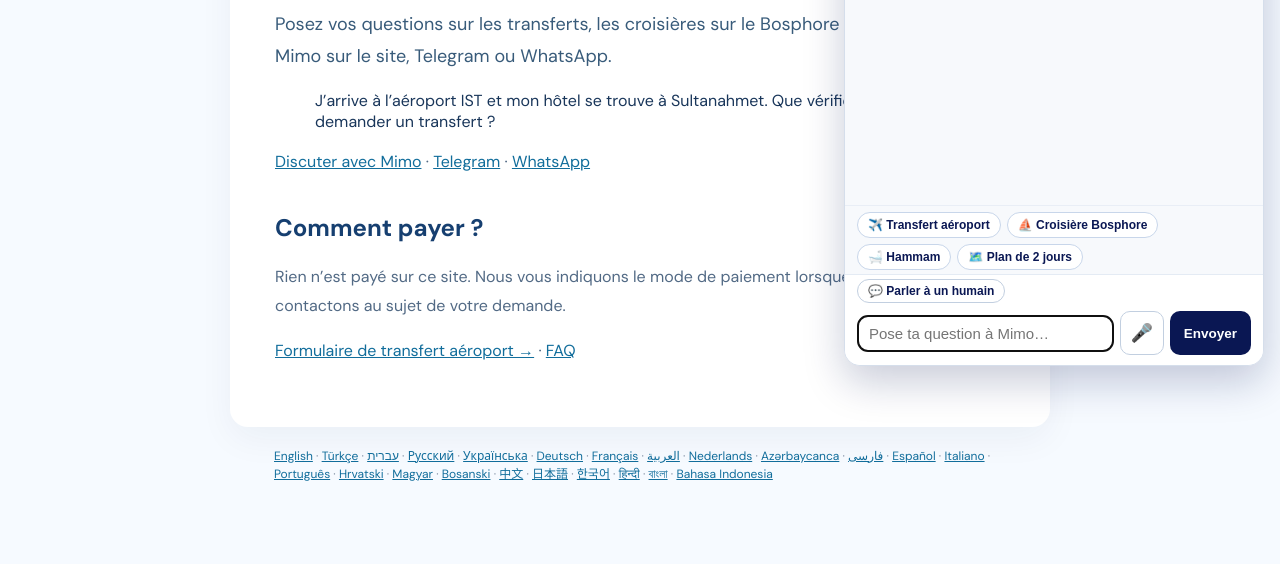
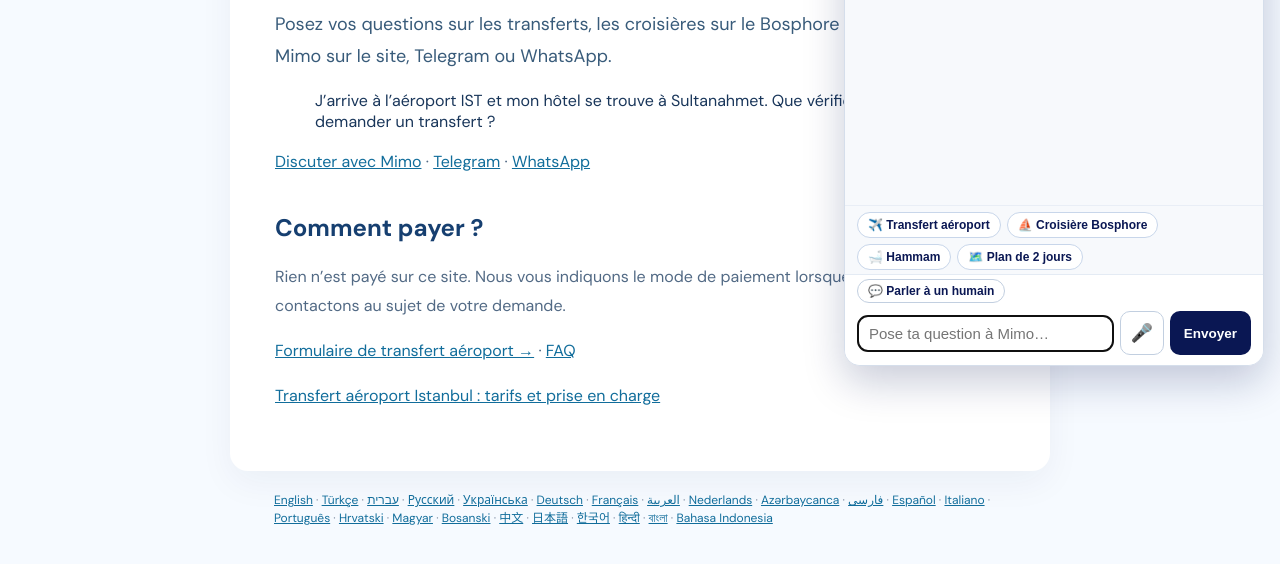
Before and after one commit to erenariel/Bosphorly, a website: page mimo/fr.html in a window 1280 px wide. Shown: the part 356-920 px from the top of the page. Before the commit the page ends 878 px from the top, so only its background shows below. Drawn offline with Linux system fonts and the light colour scheme.

Commit message:
feat(seo): discoverable multilingual content (mimo/fr.html)

```diff
--- a/mimo/fr.html
+++ b/mimo/fr.html
@@ -46,6 +46,6 @@
 <p><a id="web-chat" href="../?lang=fr#heroMimoAsk">Discuter avec Mimo</a> · <a href="https://t.me/BosphorlyBot?start=fr">Telegram</a> · <a href="https://wa.me/16197386408">WhatsApp</a></p>
 <h2>Comment payer ?</h2><p>Rien n’est payé sur ce site. Nous vous indiquons le mode de paiement lorsque nous vous contactons au sujet de votre demande.</p>
 <p><a href="../?lang=fr#booking">Formulaire de transfert aéroport →</a> · <a href="../faq.html?lang=fr">FAQ</a></p>
-</main>
+<p><a href="../fr/transfert-aeroport-istanbul.html">Transfert aéroport Istanbul : tarifs et prise en charge</a></p></main>
 <footer><nav><a lang="en" hreflang="en" href="en.html">English</a> · <a lang="tr" hreflang="tr" href="tr.html">Türkçe</a> · <a lang="he" hreflang="he" href="he.html">עברית</a> · <a lang="ru" hreflang="ru" href="ru.html">Русский</a> · <a lang="uk" hreflang="uk" href="uk.html">Українська</a> · <a lang="de" hreflang="de" href="de.html">Deutsch</a> · <a lang="fr" hreflang="fr" href="fr.html">Français</a> · <a lang="ar" hreflang="ar" href="ar.html">العربية</a> · <a lang="nl" hreflang="nl" href="nl.html">Nederlands</a> · <a lang="az" hreflang="az" href="az.html">Azərbaycanca</a> · <a lang="fa" hreflang="fa" href="fa.html">فارسی</a> · <a lang="es" hreflang="es" href="es.html">Español</a> · <a lang="it" hreflang="it" href="it.html">Italiano</a> · <a lang="pt" hreflang="pt" href="pt.html">Português</a> · <a lang="hr" hreflang="hr" href="hr.html">Hrvatski</a> · <a lang="hu" hreflang="hu" href="hu.html">Magyar</a> · <a lang="bs" hreflang="bs" href="bs.html">Bosanski</a> · <a lang="zh" hreflang="zh" href="zh.html">中文</a> · <a lang="ja" hreflang="ja" href="ja.html">日本語</a> · <a lang="ko" hreflang="ko" href="ko.html">한국어</a> · <a lang="hi" hreflang="hi" href="hi.html">हिन्दी</a> · <a lang="bn" hreflang="bn" href="bn.html">বাংলা</a> · <a lang="id" hreflang="id" href="id.html">Bahasa Indonesia</a></nav></footer>
 </body></html>
```
